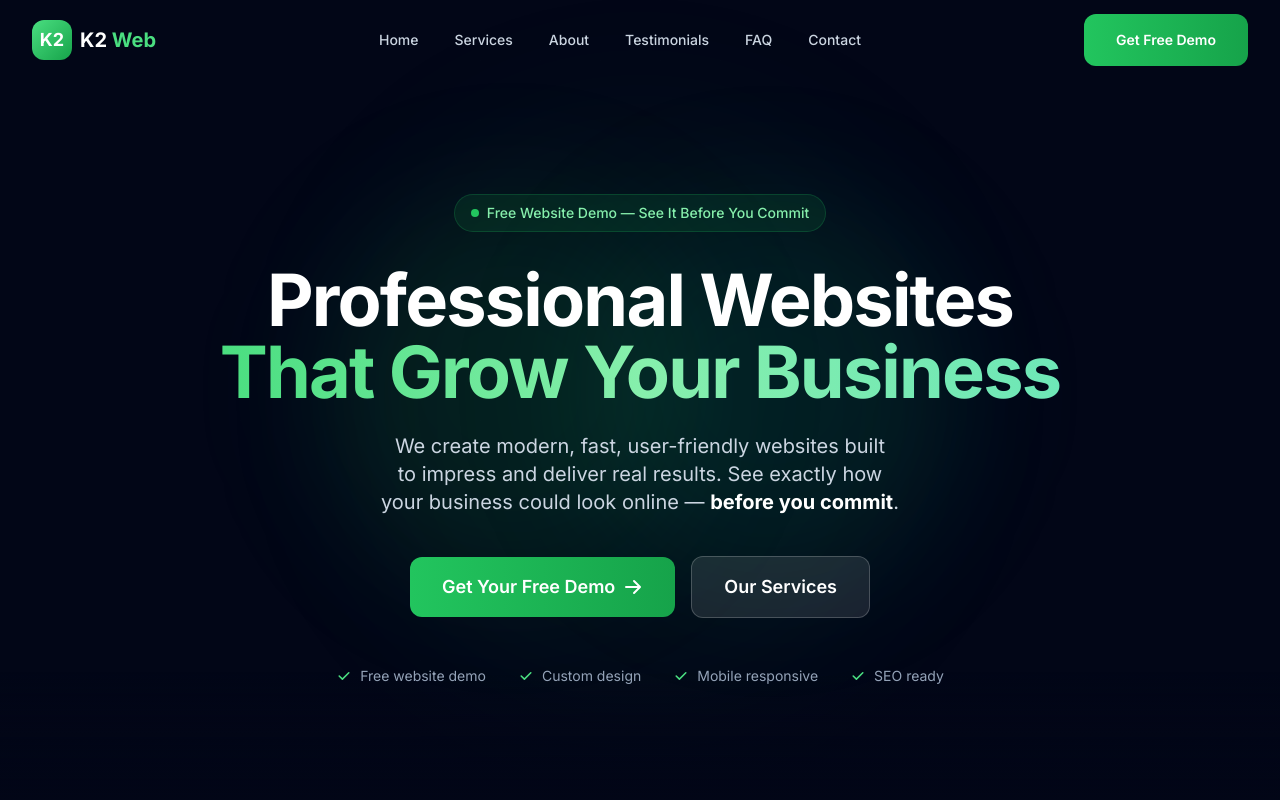
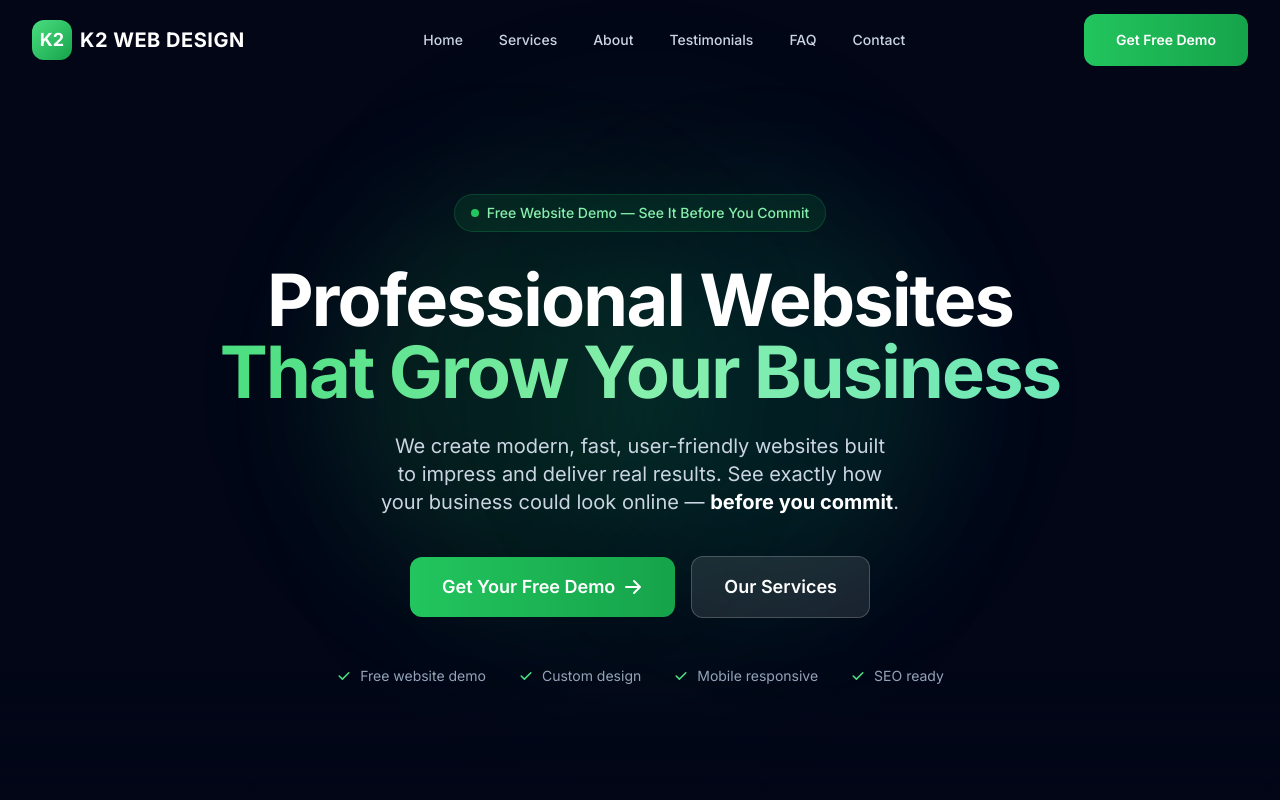
Before and after one commit to k13webcreation-ui/k2-web-design, a React (Vite) app: page / in a window 1280 px wide. Shown: the top 800 px of the page. Built offline with nearby package versions, Linux system fonts and the light colour scheme.

Commit message:
fix: logo text to K2 Web Design

```diff
--- a/src/components/Footer.tsx
+++ b/src/components/Footer.tsx
@@ -40,8 +40,8 @@
                             transition-transform duration-300 group-hover:scale-110">
                 K2
               </div>
-              <span className="text-xl font-bold text-white">
-                K2 <span className="text-primary-400">Web</span>
+              <span className="text-xl font-bold text-white uppercase tracking-wide">
+                K2 Web Design
               </span>
             </a>
             <p className="text-dark-400 leading-relaxed max-w-md mb-6 text-sm">
--- a/src/components/Navbar.tsx
+++ b/src/components/Navbar.tsx
@@ -47,8 +47,8 @@
               </div>
               <div className="absolute inset-0 rounded-xl bg-gradient-to-br from-primary-400 to-primary-600 blur-lg opacity-0 group-hover:opacity-40 transition-opacity duration-300" />
             </div>
-            <span className="text-xl font-bold text-white">
-              K2 <span className="text-primary-400">Web</span>
+            <span className="text-xl font-bold text-white uppercase tracking-wide">
+              K2 Web Design
             </span>
           </a>
 
```
